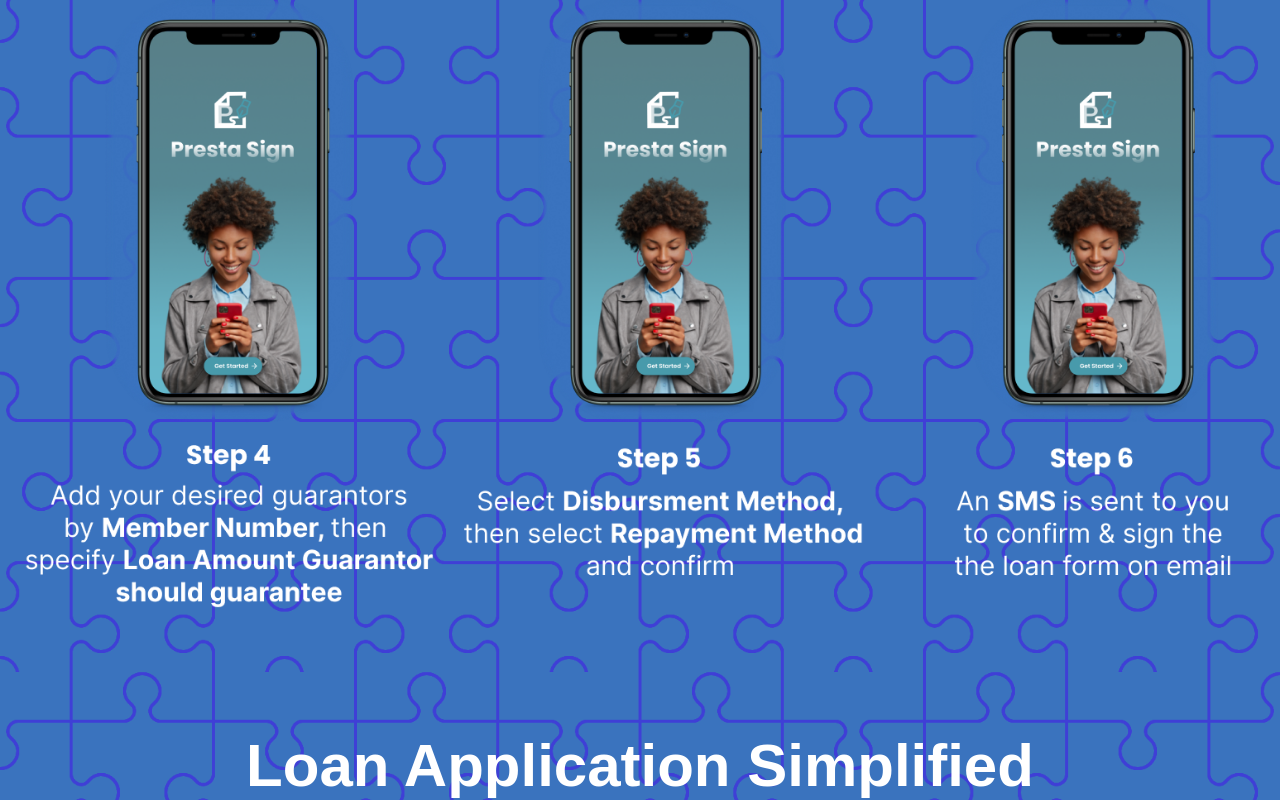
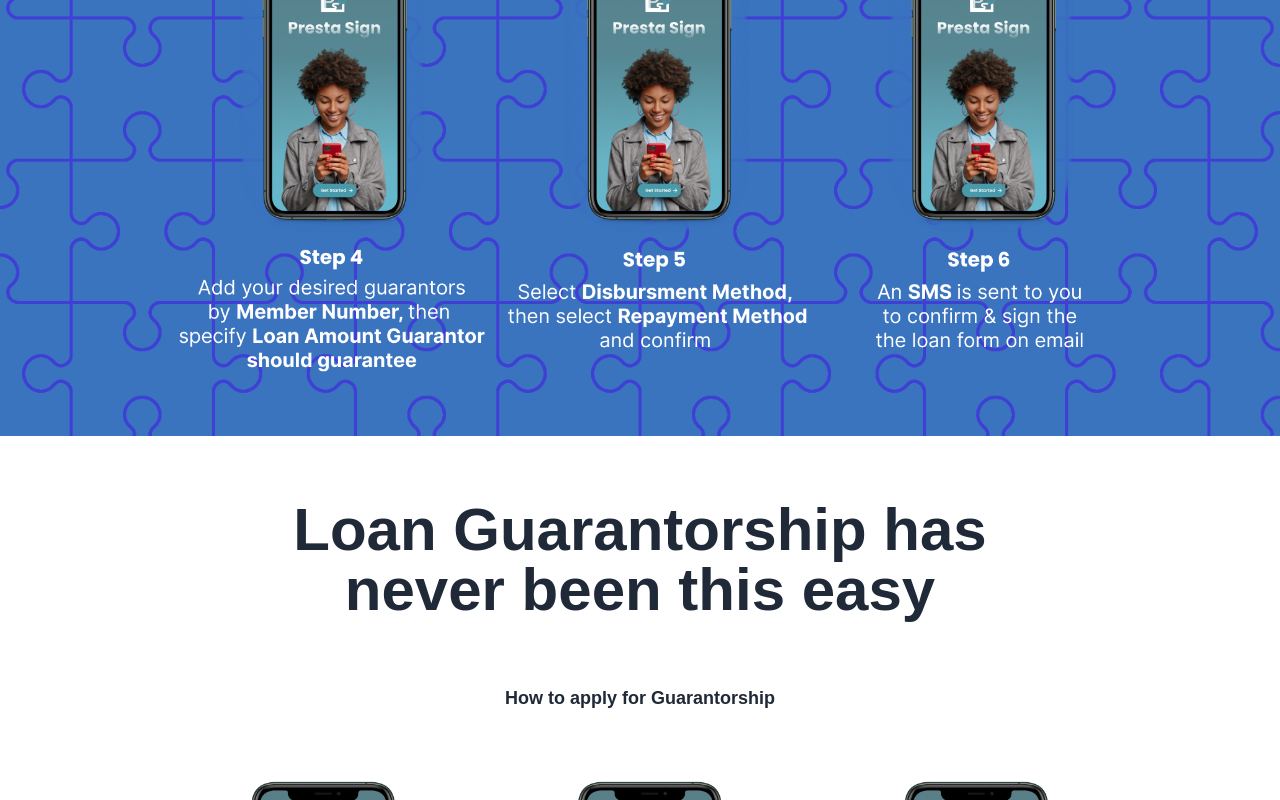
Before and after one commit to daino-sir/presta-ussd-landing, a React (Create React App) app: page / in a window 1280 px wide. Shown: the part 2000-2800 px from the top of the page. Built offline with nearby package versions, Linux system fonts and the light colour scheme.

Commit message:
--added loan process

```diff
--- a/src/App.js
+++ b/src/App.js
@@ -2,8 +2,8 @@ import FAQsection from './components/atoms/FAQsection';
 import Footer from './components/atoms/footer';
 import Hero from './components/atoms/Hero';
 import Sponsors from './components/atoms/Sponsers';
-import ProcessOne from './components/atoms/SectionThree';
-import SectionTwo from './components/atoms/SectionTwo';
+import ProcessOne from './components/atoms/LoanProcess';
+import SectionTwo from './components/atoms/GuarantorshipProcess';
 
 function App() {
 
--- /dev/null
+++ b/src/components/atoms/GuarantorshipProcess.js
@@ -0,0 +1,22 @@
+import React from 'react';
+import Process from '../../assets/imgs/Process-two.png'
+
+function GuarantorshipProcess() {
+  return (
+    <div className='flex flex-col px-6 bg-white w-full bg-gray-50'>
+    <div className="w-full py-16">
+    <h1 className="text-3xl md:text-6xl font-black text-gray-800 text-center">Loan Guarantorship has <br/><span className='font-black'>never been this easy</span></h1>
+    </div>
+    <div className="w-full">
+    <p className="text-base md:text-lg font-black text-gray-800 text-center">How to apply for Guarantorship</p>
+    </div>
+    <div className="w-9/12 self-center py-16">
+      <img
+      src={Process}
+      />
+    </div>
+    </div>
+  )
+}
+
+export default GuarantorshipProcess;
--- a/src/components/atoms/SectionThree.js
+++ b/src/components/atoms/LoanProcess.js
@@ -33,9 +33,12 @@ export default function ProcessOne() {
   return (
     <div className='flex flex-col px-6 bg-white w-full blue-bg'>
       <div className="w-full py-16">
-      <h1 className="text-3xl md:text-6xl font-black text-white text-center">Loan Application <span className='font-black'>Simplified</span></h1>
+      <h1 className="text-3xl md:text-6xl font-black text-white text-center">Loan Application <br/><span className='font-black'>Simplified</span></h1>
       </div>
-      <div className="w-full py-16">
+      <div className="w-full">
+        <p className="text-base md:text-lg font-black text-white text-center">How to apply for a Loan</p>
+      </div>
+      <div className="w-9/12 self-center py-16">
         <img
         src={Process}
         />
--- a/src/components/atoms/SectionTwo.js
+++ /dev/null
@@ -1,19 +0,0 @@
-import React from 'react';
-import Process from '../../assets/imgs/Process-two.png'
-
-function SectionTwo() {
-  return (
-    <div className='flex flex-col px-6 bg-white w-full blue-bg'>
-    <div className="w-full py-16">
-    <h1 className="text-3xl md:text-6xl font-black text-white text-center">Loan Application <span className='font-black'>Simplified</span></h1>
-    </div>
-    <div className="w-full py-16">
-      <img
-      src={Process}
-      />
-    </div>
-    </div>
-  )
-}
-
-export default SectionTwo;
--- a/src/components/atoms/Sponsers.js
+++ b/src/components/atoms/Sponsers.js
@@ -4,7 +4,7 @@ import ImageTwoMob from '../../assets/imgs/Sponsers-mob.png';
 
 function Sponsers() {
   return (
-    <div className='w-full flex flex-col w-full dual-bg'>
+    <div className='w-full flex flex-col w-full dual-bg bg-white'>
      <img alt='section_two' src={ImageTwo} className='hidden md:flex object-none self-center h-full w-full'/>
      <img alt='section_two' src={ImageTwoMob} className='flex md:hidden object-none h-full w-full'/>
     </div>
--- a/src/index.css
+++ b/src/index.css
@@ -14,7 +14,6 @@ body {
 }
 
 .dual-bg {
-    background: url('./assets/imgs/dual-bg.png');
     background-position: center;
     background-size: cover;
     background-color: white;
@@ -96,4 +95,5 @@ body {
     background: url('./assets/imgs/reactangle-bg.png');
     background-position: center;
     background-size: cover;
+    border-radius: 10px;
 }
```
